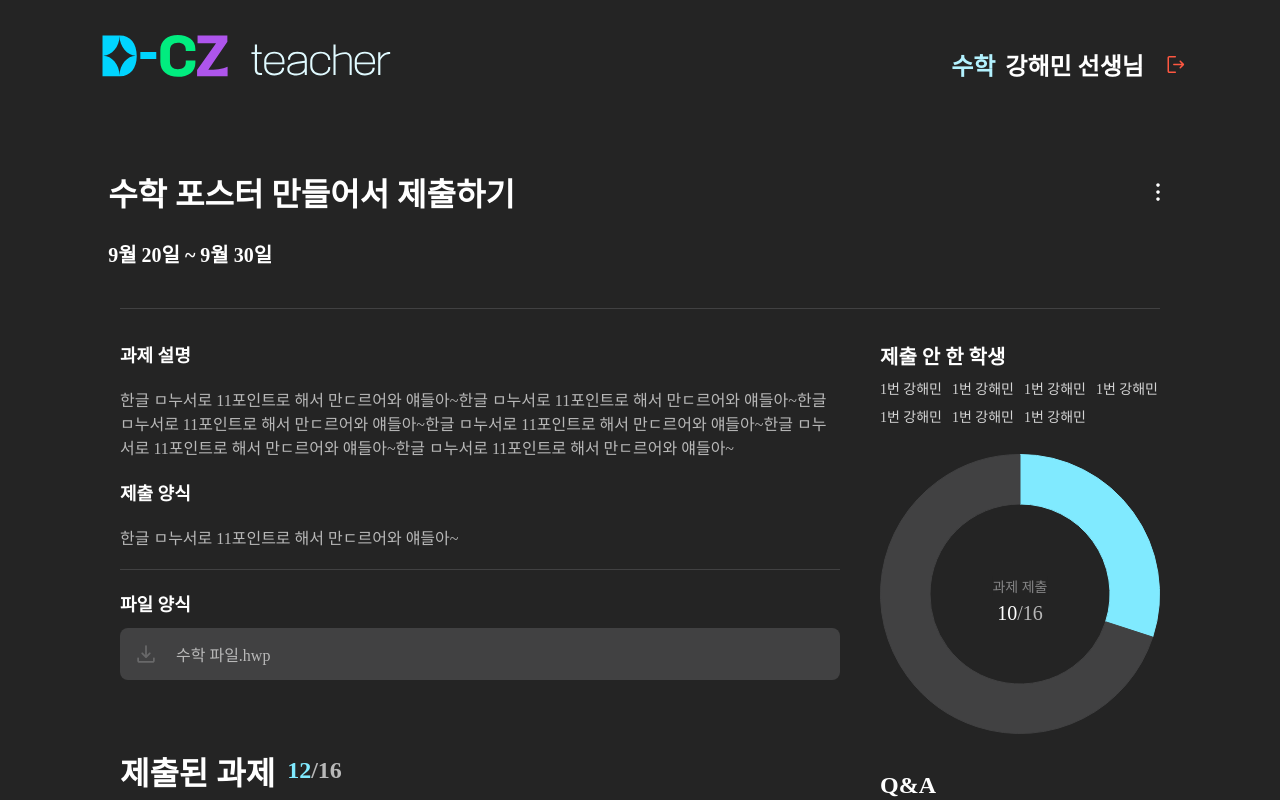
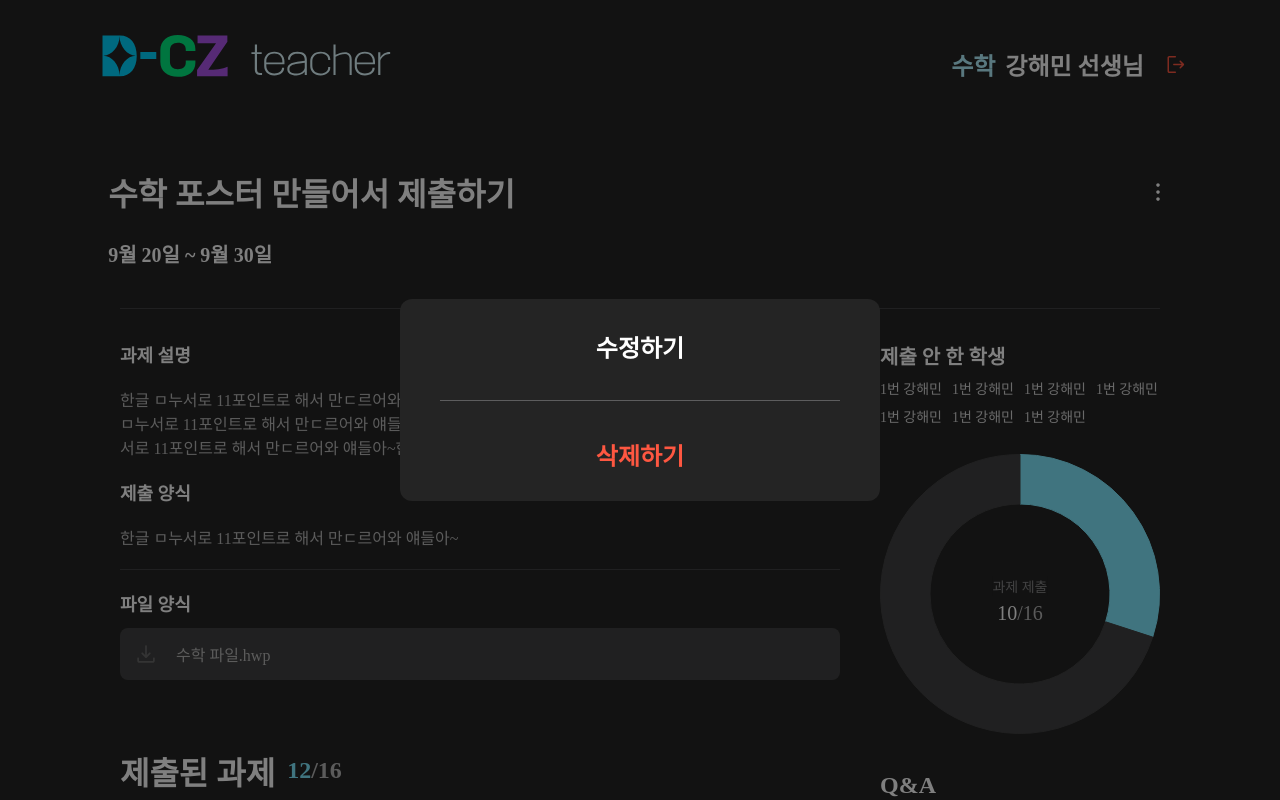
Before and after one commit to Project-After-School/DCZ_Admin_FE, a React (Create React App) app: page /homework/detail in a window 1280 px wide. Both pictures are taken after a click on the picture 1157 px from the left and 192 px from the top of the page. Shown: the top 800 px of the page. Built offline with nearby package versions, Linux system fonts and the light colour scheme; a web font is replaced by a local one.

Commit message:
🎨 :: 수정 모달

```diff
--- /dev/null
+++ b/src/Components/EditModal.tsx
@@ -0,0 +1,67 @@
+import styled from "styled-components";
+import { useState } from "react";
+
+interface EditModalProps {
+    closeModal: (e: any) => void;
+}
+
+export const EditModal = ({ closeModal }: EditModalProps) => {
+    const [isModalOpen] = useState(true);
+
+    return (
+        <>
+            {isModalOpen && (
+                <Wrapper onClick={closeModal}>
+                    <Container onClick={(e) => e.stopPropagation()}>
+                        <EditText>수정하기</EditText>
+                        <Line />
+                        <DeleteText>삭제하기</DeleteText>
+                    </Container>
+                </Wrapper>
+            )}
+        </>
+    );
+};
+
+const Wrapper = styled.div`
+    position: fixed;
+    top: 0;
+    left: 0;
+    width: 100vw;
+    height: 100vh;
+    background-color: rgba(0, 0, 0, 0.5);
+    display: flex;
+    justify-content: center;
+    align-items: center;
+    z-index: 10000;
+`;
+
+const Container = styled.div`
+    width: 480px;
+    height: 202px;
+    background-color: #242424;
+    border-radius: 12px;
+    display: flex;
+    flex-direction: column;
+    justify-content: center;
+    gap: 36px;
+    align-items: center;
+    cursor: pointer;
+`;
+
+const EditText = styled.p`
+    font-weight: 600;
+    font-size: 24px;
+`;
+
+const Line = styled.div`
+    width: 400px;
+    height: 1px;
+    background-color: #5d5d5e;
+`;
+
+const DeleteText = styled.p`
+    font-size: 24px;
+    font-weight: 600;
+    color: #fe5741;
+`;
--- a/src/Pages/HomeWorkDetail.tsx
+++ b/src/Pages/HomeWorkDetail.tsx
@@ -6,15 +6,28 @@ import DownLoad from "../Assets/DownLoad.svg";
 import { CompleteHomeWork } from "../Components/CompleteHomeWork";
 import { InCompleteHomeWork } from "../Components/InCompleteHomeWork";
 import { QandA } from "../Components/QandA";
+import { EditModal } from "../Components/EditModal";
+import { useState } from "react";
 
 export const HomeWorkDetail = () => {
+    const [isModalOpen, setIsModalOpen] = useState(false);
+
+    const handleIconClick = () => {
+        setIsModalOpen(true);
+    };
+
+    const closeModal = () => {
+        setIsModalOpen(false);
+    };
+
     return (
+        <>
             <Wrapper>
                 <Header />
                 <Container>
                     <TitleWrapper>
                         <p>수학 포스터 만들어서 제출하기</p>
-                    <img src={Setting} alt="" />
+                        <img src={Setting} alt="설정" onClick={handleIconClick} style={{ cursor: "pointer" }} />
                     </TitleWrapper>
                     <Date>9월 20일 ~ 9월 30일</Date>
                     <Line />
@@ -23,10 +36,10 @@ export const HomeWorkDetail = () => {
                             <TextWrapper>
                                 <Text>과제 설명</Text>
                                 <ExplainText>
-                                한글 ㅁ누서로 11포인트로 해서 만ㄷ르어와 얘들아~한글 ㅁ누서로 11포인트로 해서 만ㄷ르어와
-                                얘들아~한글 ㅁ누서로 11포인트로 해서 만ㄷ르어와 얘들아~한글 ㅁ누서로 11포인트로 해서
+                                    한글 ㅁ누서로 11포인트로 해서 만ㄷ르어와 얘들아~한글 ㅁ누서로 11포인트로 해서
                                     만ㄷ르어와 얘들아~한글 ㅁ누서로 11포인트로 해서 만ㄷ르어와 얘들아~한글 ㅁ누서로
-                                11포인트로 해서 만ㄷ르어와 얘들아~
+                                    11포인트로 해서 만ㄷ르어와 얘들아~한글 ㅁ누서로 11포인트로 해서 만ㄷ르어와
+                                    얘들아~한글 ㅁ누서로 11포인트로 해서 만ㄷ르어와 얘들아~
                                 </ExplainText>
                                 <Text>제출 양식</Text>
                                 <ExplainText>한글 ㅁ누서로 11포인트로 해서 만ㄷ르어와 얘들아~</ExplainText>
@@ -48,6 +61,8 @@ export const HomeWorkDetail = () => {
                     </ContentWrapper>
                 </Container>
             </Wrapper>
+            {isModalOpen && <EditModal closeModal={closeModal} />}
+        </>
     );
 };
 
```
Lines whose indentation alone changed are shown as unchanged.
